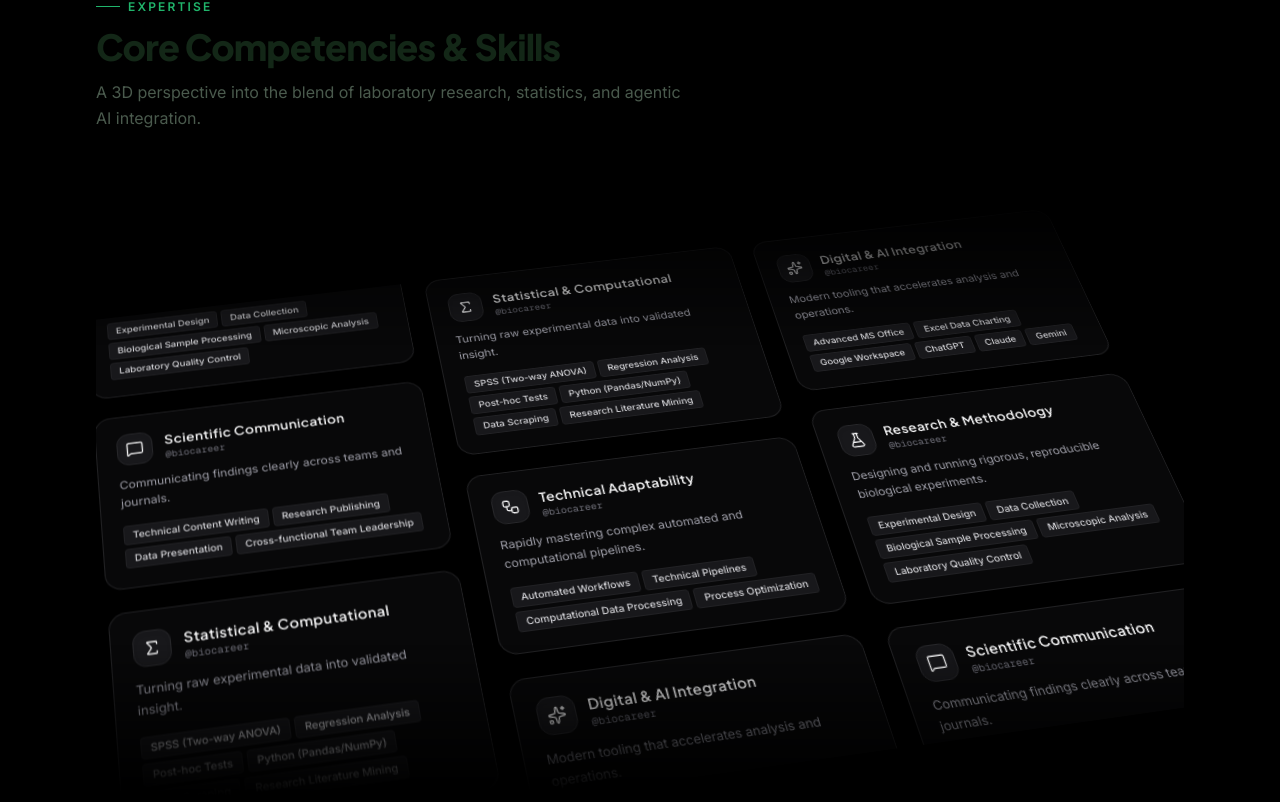
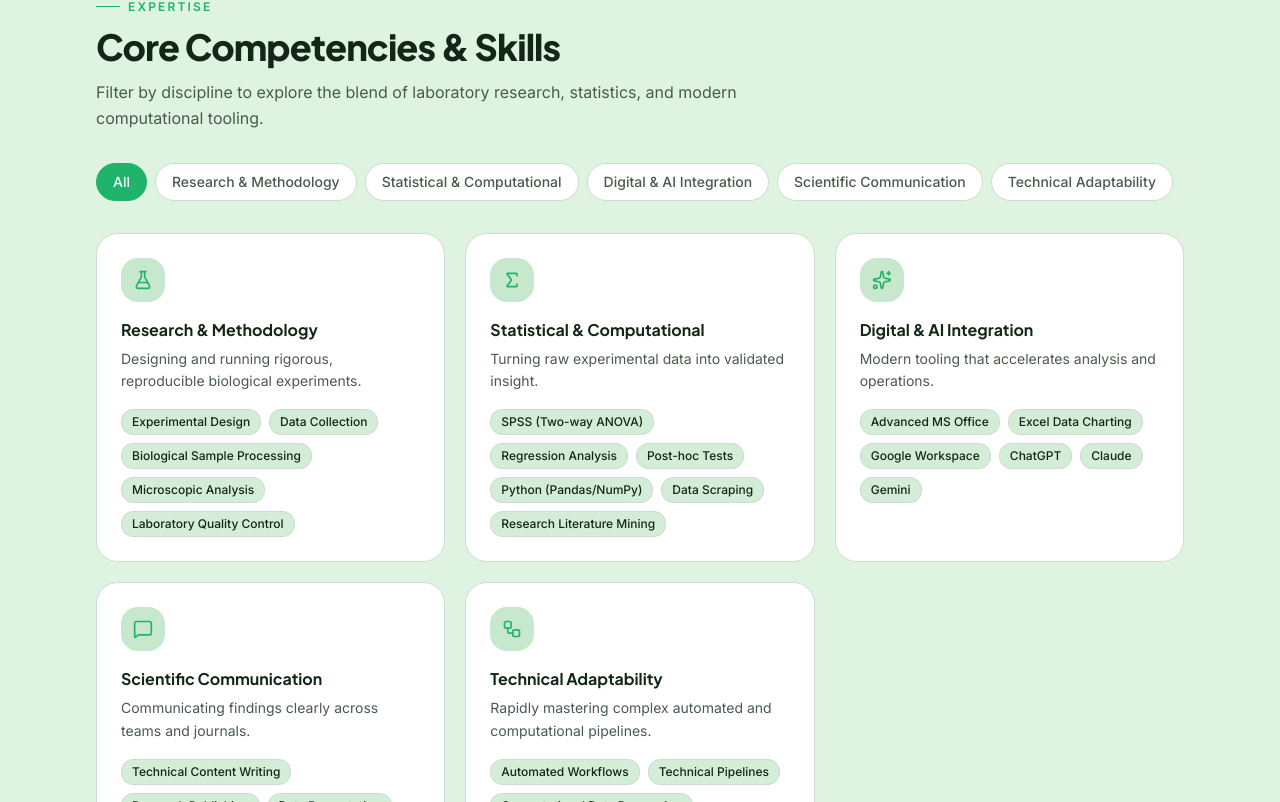
Before and after one commit to salman22d-hub/Biocareer, a Next.js app: page / in a window 1280 px wide. Shown: the part 3918-4720 px from the top of the page. Built offline with nearby package versions, Linux system fonts and the light colour scheme.

Commit message:
reverted to original skills filter layout

```diff
--- a/components/skills.tsx
+++ b/components/skills.tsx
@@ -1,6 +1,6 @@
 'use client'
 
-import { useRef, useEffect } from 'react'
+import { useState } from 'react'
 import {
   FlaskConical,
   Sigma,
@@ -10,154 +10,71 @@ import {
 } from 'lucide-react'
 import { skillGroups } from '@/lib/portfolio-data'
 import { SectionHeading } from '@/components/section-heading'
+import { cn } from '@/lib/utils'
 
 const icons = [FlaskConical, Sigma, Sparkles, MessageSquare, Workflow]
 
 export function Skills() {
-  const duplicatedSkills = [...skillGroups, ...skillGroups, ...skillGroups, ...skillGroups]
-
-  // Custom refs columns ki scroll position ko mouse wheel se fast karne ke liye
-  const col1Ref = useRef<HTMLDivElement>(null)
-  const col2Ref = useRef<HTMLDivElement>(null)
-  const col3Ref = useRef<HTMLDivElement>(null)
-  const containerRef = useRef<HTMLDivElement>(null)
-
-  useEffect(() => {
-    const container = containerRef.current
-    if (!container) return
-
-    const handleWheel = (e: WheelEvent) => {
-      // DeltaY batata hai ke user kitna scroll kar raha hai
-      if (e.deltaY !== 0) {
-        // Taake standard page scroll hone ke bajaye pehle columns move hon
-        e.preventDefault()
-
-        const speedMultiplier = 1.8 // Is number ko barha kar aap scroll mazeed teiz kar sakte hain
-        const scrollAmount = e.deltaY * speedMultiplier
-
-        if (col1Ref.current) col1Ref.current.scrollTop += scrollAmount
-        if (col2Ref.current) col2Ref.current.scrollTop += scrollAmount * 0.8 // thoda variation ke liye
-        if (col3Ref.current) col3Ref.current.scrollTop += scrollAmount * 1.2
-      }
-    }
-
-    // Passive false lagana zaroori hai taake preventDefault kaam kare
-    container.addEventListener('wheel', handleWheel, { passive: false })
-    return () => container.removeEventListener('wheel', handleWheel)
-  }, [])
+  const [active, setActive] = useState<string>('All')
+  const filters = ['All', ...skillGroups.map((g) => g.category)]
+  const visible =
+    active === 'All'
+      ? skillGroups
+      : skillGroups.filter((g) => g.category === active)
 
   return (
     <section
       id="skills"
-      className="scroll-mt-20 border-y border-zinc-800 bg-black py-20 sm:py-24 overflow-hidden relative"
+      className="scroll-mt-20 border-y border-border bg-secondary/40 py-20 sm:py-24"
     >
-      {/* CSS Animation continuous chalegi, hover pause delete kar diya hai */}
-      <style dangerouslySetInnerHTML={{ __html: `
-        @keyframes v-marquee {
-          0% { transform: translateY(0); }
-          100% { transform: translateY(-33.33%); }
-        }
-        .v-scroll-normal { animation: v-marquee 30s linear infinite !important; }
-        .v-scroll-slow { animation: v-marquee 40s linear infinite !important; }
-        .v-scroll-fast { animation: v-marquee 22s linear infinite !important; }
-
-        /* Hide scrollbars completely across browsers */
-        .no-scrollbar::-webkit-scrollbar { display: none; }
-        .no-scrollbar { -ms-overflow-style: none; scrollbar-width: none; }
-      `}} />
-
-      <div className="mx-auto max-w-6xl px-4 sm:px-6 lg:px-8 relative z-10">
+      <div className="mx-auto max-w-6xl px-4 sm:px-6 lg:px-8">
         <SectionHeading
           eyebrow="Expertise"
           title="Core Competencies & Skills"
-          description="A 3D perspective into the blend of laboratory research, statistics, and agentic AI integration."
+          description="Filter by discipline to explore the blend of laboratory research, statistics, and modern computational tooling."
         />
 
-        <div className="mt-16 relative flex h-[600px] w-full flex-row items-center justify-center overflow-hidden rounded-xl">
-
-          {/* Main 3D Tilted Grid Wrapper with ref */}
-          <div
-            ref={containerRef}
-            className="mq-box grid h-full w-full grid-cols-1 sm:grid-cols-2 lg:grid-cols-3 gap-6 p-4"
-            style={{
-              transform: 'perspective(1200px) rotateX(24deg) rotateZ(-8deg) skewX(6deg)',
-              transformStyle: 'preserve-3d'
-            }}
+        <div className="mt-8 flex flex-wrap gap-2">
+          {filters.map((f) => (
+            <button
+              key={f}
+              type="button"
+              onClick={() => setActive(f)}
+              aria-pressed={active === f}
+              className={cn(
+                'rounded-full border px-4 py-2 text-sm font-medium transition-colors',
+                active === f
+                  ? 'border-primary bg-primary text-primary-foreground'
+                  : 'border-border bg-card text-muted-foreground hover:bg-accent hover:text-accent-foreground',
+              )}
             >
-
-            {/* Column 1 */}
-            <div ref={col1Ref} className="flex flex-col gap-6 overflow-y-auto h-full relative no-scrollbar scroll-smooth">
-              <div className="flex flex-col gap-6 v-scroll-normal">
-                {duplicatedSkills.map((group, idx) => {
-                  if (idx % 3 !== 0) return null
-                  const Icon = icons[idx % icons.length]
-                  return <SkillCard key={`col1-${idx}`} group={group} Icon={Icon} />
-                })}
-              </div>
+              {f}
+            </button>
+          ))}
         </div>
 
-            {/* Column 2 */}
-            <div ref={col2Ref} className="hidden sm:flex flex-col gap-6 overflow-y-auto h-full relative no-scrollbar scroll-smooth">
-              <div className="flex flex-col gap-6 v-scroll-slow">
-                {duplicatedSkills.map((group, idx) => {
-                  if (idx % 3 !== 1) return null
-                  const Icon = icons[idx % icons.length]
-                  return <SkillCard key={`col2-${idx}`} group={group} Icon={Icon} />
-                })}
-              </div>
-            </div>
-
-            {/* Column 3 */}
-            <div ref={col3Ref} className="hidden lg:flex flex-col gap-6 overflow-y-auto h-full relative no-scrollbar scroll-smooth">
-              <div className="flex flex-col gap-6 v-scroll-fast">
-                {duplicatedSkills.map((group, idx) => {
-                  if (idx % 3 !== 2) return null
-                  const Icon = icons[idx % icons.length]
-                  return <SkillCard key={`col3-${idx}`} group={group} Icon={Icon} />
-                })}
-              </div>
-            </div>
-
-          </div>
-
-          {/* Premium Fading Gradients */}
-          <div className="pointer-events-none absolute inset-x-0 top-0 h-1/4 bg-gradient-to-b from-black to-transparent z-20" />
-          <div className="pointer-events-none absolute inset-x-0 bottom-0 h-1/4 bg-gradient-to-t from-black to-transparent z-20" />
-        </div>
-      </div>
-    </section>
-  )
-}
-
-function SkillCard({ group, Icon }: { group: any; Icon: any }) {
+        <div className="mt-8 grid gap-5 sm:grid-cols-2 lg:grid-cols-3">
+          {visible.map((group) => {
+            const Icon = icons[skillGroups.indexOf(group) % icons.length]
             return (
               <article
-      className="flex flex-col justify-between rounded-xl border border-zinc-800/80 bg-zinc-950/90 p-5 shadow-xl transition-all duration-300 hover:border-zinc-600 hover:bg-zinc-900 backdrop-blur-sm group cursor-pointer"
-      style={{ transformStyle: 'preserve-3d' }}
+                key={group.category}
+                className="flex flex-col rounded-2xl border border-border bg-card p-6 transition-all hover:-translate-y-1 hover:border-primary/40 hover:shadow-md"
               >
-      <div>
-        <div className="flex items-center gap-3">
-          <span className="inline-flex size-9 items-center justify-center rounded-lg bg-zinc-900 text-zinc-100 border border-zinc-800 shadow-inner group-hover:bg-zinc-800 transition-colors">
-            <Icon className="size-4.5 stroke-[1.75]" />
+                <span className="inline-flex size-11 items-center justify-center rounded-xl bg-accent text-primary">
+                  <Icon className="size-5" />
                 </span>
-          <div>
-            <h3 className="font-heading text-sm font-semibold text-zinc-100 tracking-wide">
+                <h3 className="mt-4 font-heading text-base font-bold">
                   {group.category}
                 </h3>
-            <p className="text-[10px] text-zinc-500 font-mono">@biocareer</p>
-          </div>
-        </div>
-
-        <p className="mt-3 text-xs leading-relaxed text-zinc-400">
+                <p className="mt-1.5 text-sm leading-relaxed text-muted-foreground">
                   {group.description}
                 </p>
-      </div>
-
-      <ul className="mt-4 flex flex-wrap gap-1">
-        {group.skills.map((skill: string) => (
+                <ul className="mt-4 flex flex-wrap gap-2">
+                  {group.skills.map((skill) => (
                     <li
                       key={skill}
-            className="rounded bg-zinc-900 border border-zinc-800/60 px-2 py-0.5 text-[10px] font-medium text-zinc-300"
+                      className="rounded-lg border border-border bg-secondary px-2.5 py-1 text-xs font-medium text-secondary-foreground"
                     >
                       {skill}
                     </li>
@@ -165,4 +82,9 @@ function SkillCard({ group, Icon }: { group: any; Icon: any }) {
                 </ul>
               </article>
             )
+          })}
+        </div>
+      </div>
+    </section>
+  )
 }
```
Lines whose indentation alone changed are shown as unchanged.
